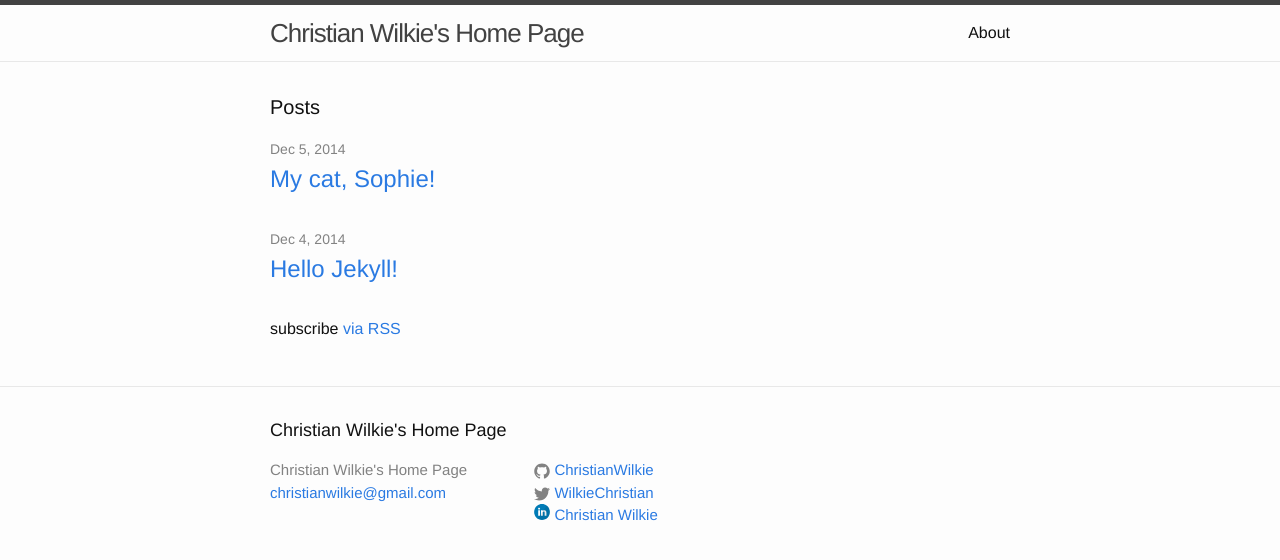
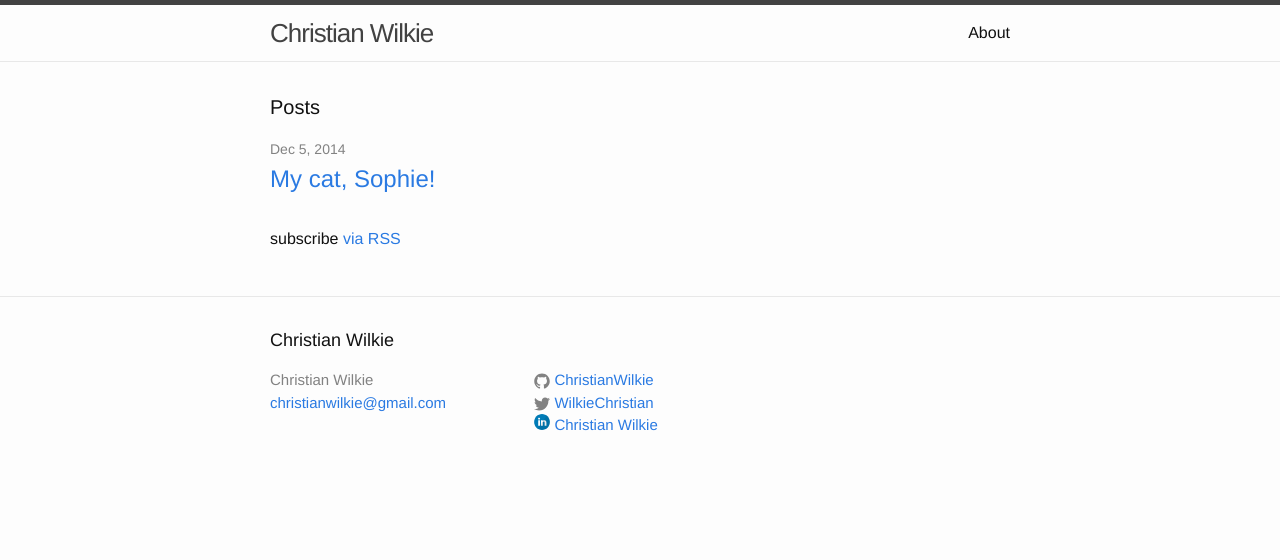
Before and after one commit to ChristianWilkie/ChristianWilkie.github.io, a Jekyll site: the page built from index.html, in a window 1280 px wide. Shown: the top 560 px of the page. Built offline with Jekyll 4.4.1, drawn with Linux system fonts in a browser that asks for light colours.

Commit message:
shortened site name, removed test post

```diff
--- a/_config.yml
+++ b/_config.yml
@@ -1,10 +1,10 @@
 # Site settings
-title: Christian Wilkie's Home Page
+title: Christian Wilkie
 email: christianwilkie@gmail.com
 description: > # this means to ignore newlines until "baseurl:"
 #optional description
 baseurl: "" # the subpath of your site, e.g. /blog/
-url: "http://christianwilkie.github.io/" # the base hostname & protocol for your site
+url: "http://www.christianwilkie.com" # the base hostname & protocol for your site
 twitter_username: WilkieChristian
 github_username:  ChristianWilkie
 linkedin_urlpath: "christian-wilkie/a6/987/566" # path after https://www.linkedin.com/pub/
```
Also changed, not shown: _posts/2014-12-04-welcome-to-jekyll.markdown (deleted, +0 -7 lines).
